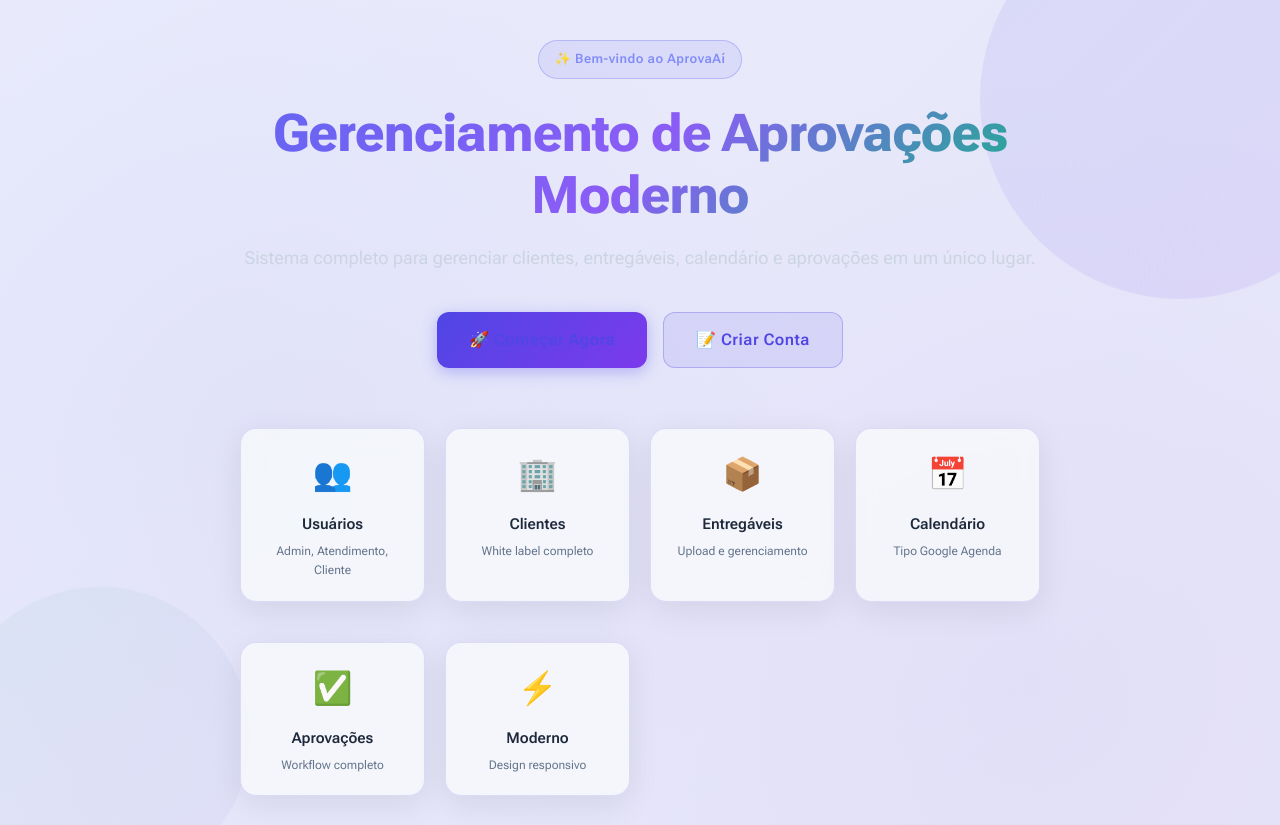
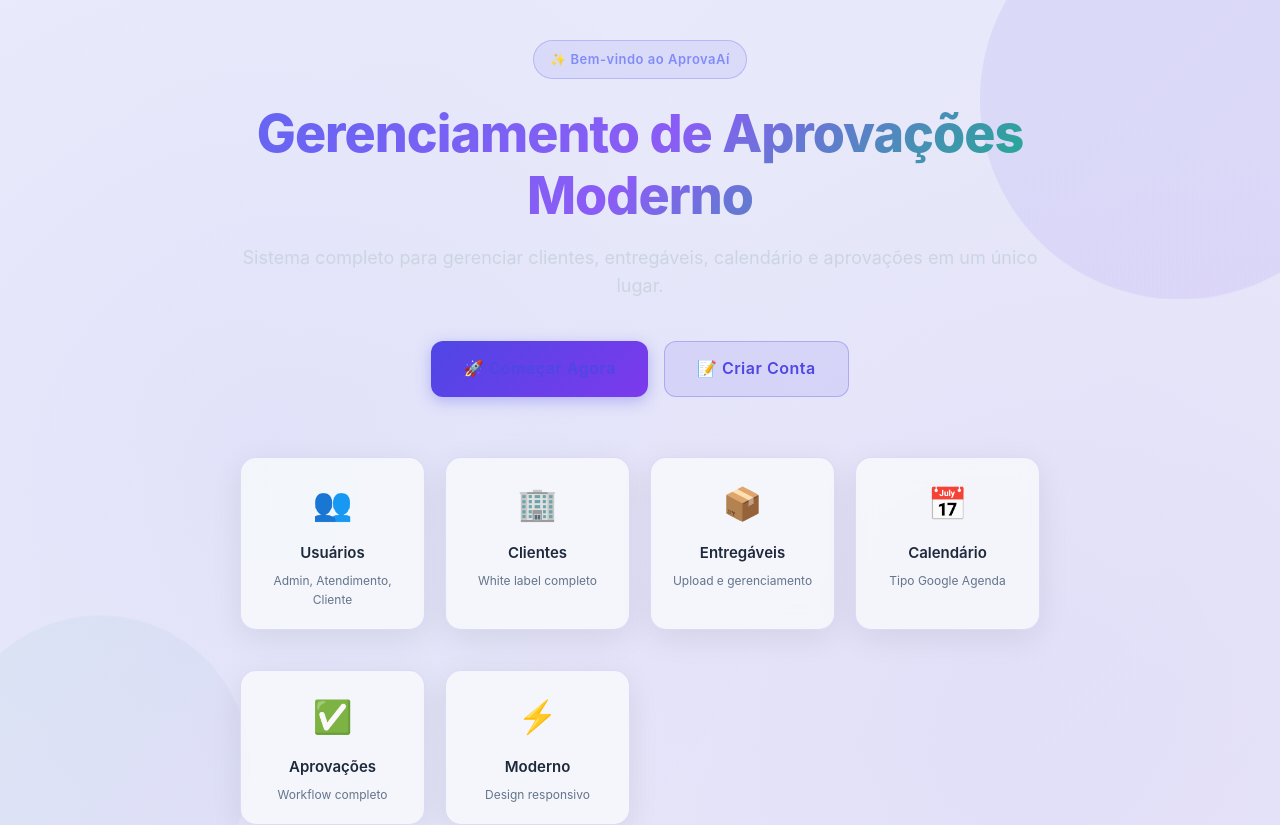
Before and after one commit to mel-schultz/aprovar, a Next.js app: page / in a window 1280 px wide. Shown: the top 825 px of the page. Built offline with nearby package versions, Linux system fonts and the light colour scheme.

Commit message:
css typography

```diff
--- a/app/globals.css
+++ b/app/globals.css
@@ -1,5 +1,3 @@
-@import url('https://fonts.googleapis.com/css2?family=Roboto+Flex:opsz,wght@8..144,100..1000&display=swap');
-
 * {
   margin: 0;
   padding: 0;
@@ -27,7 +25,7 @@
 }
 
 body {
-  font-family: 'Roboto Flex', -apple-system, BlinkMacSystemFont, 'Segoe UI', 'Roboto', sans-serif;
+  font-family: -apple-system, BlinkMacSystemFont, 'Segoe UI', 'Roboto', sans-serif;
   background: linear-gradient(135deg, var(--bg) 0%, #1a1f3a 100%);
   color: var(--text-primary);
   line-height: 1.6;
```
